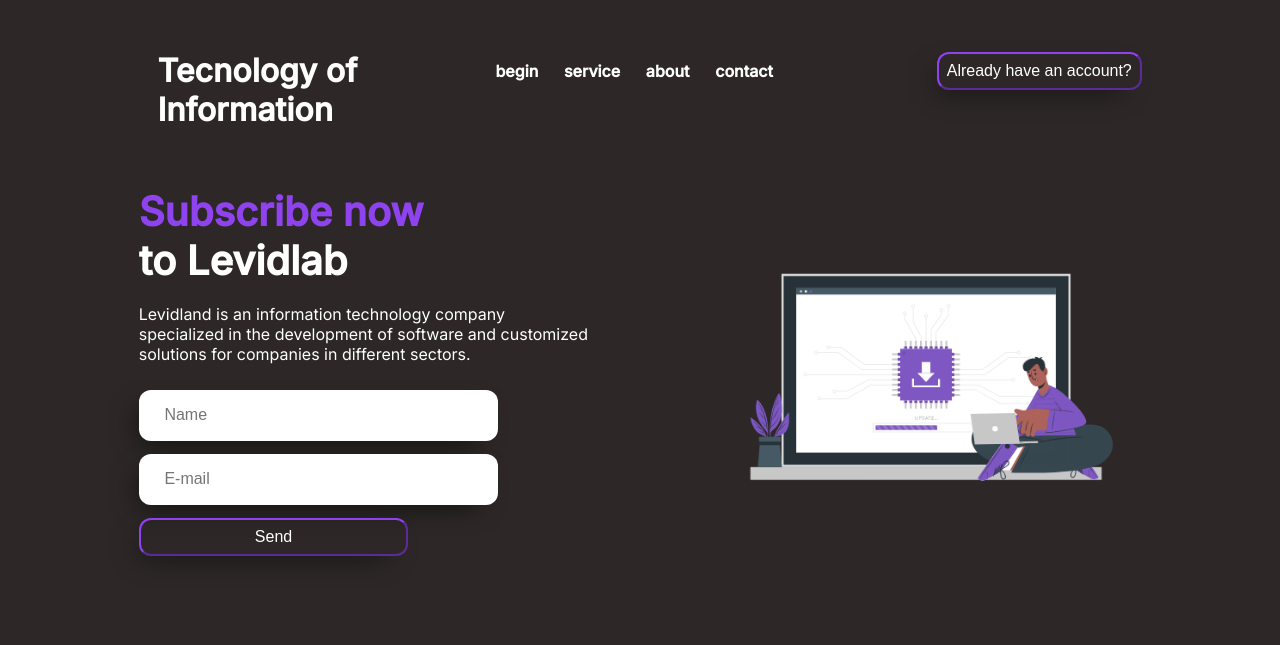
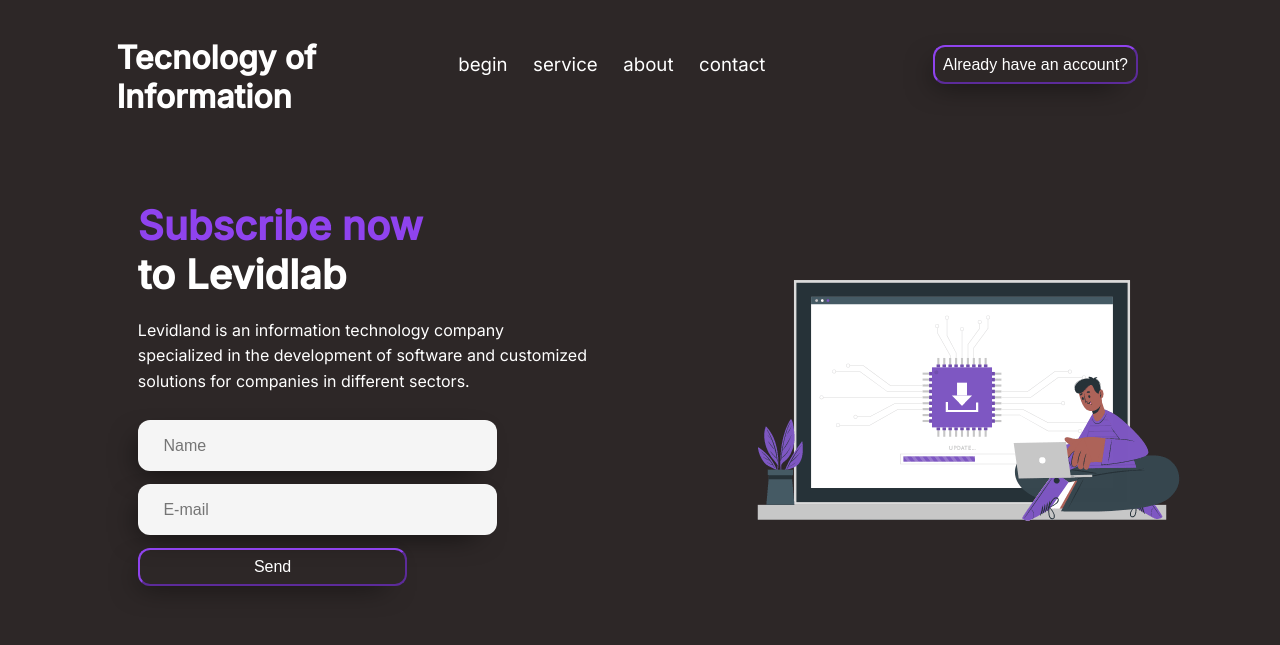
Before and after one commit to DEVLevid/LevidLab, a plain HTML site: page index.html in a window 1280 px wide. Drawn offline with Linux system fonts and the light colour scheme.

Commit message:
comitted changes

```diff
--- a/index.html
+++ b/index.html
@@ -20,12 +20,14 @@
                 <h1>Tecnology of<br>Information</h1>
             </div>
             <div class="head-rigth">
-                <h2><a>begin</a></h2>
-                <h2><a>service</a></h2>
-                <h2><a>about</a></h2>
-                <h2><a>contact</a></h2>
+                    <ul>begin</ul>
+                    <ul>service</ul>
+                    <ul>about</ul>
+                    <ul>contact</ul>
             </div>
-            <button class="head-btn">Already have an account?</button>
+            <div class="btn">
+                <button class="head-btn">Already have an account?</button>
+            </div>
     </header>
     <section>
             <div class="login-left">
@@ -49,7 +51,7 @@
                 </div>
             </div>
             <div class="login-rigth">
-                <img src="Firmware.gif" alt="Firmware">
+                <img class="firmware" src="Firmware.gif" alt="Firmware">
             </div>
     </section>
 
--- a/style.css
+++ b/style.css
@@ -8,22 +8,20 @@
 
 body {
     font-family: 'Inter', sans-serif;
-    height: 100vh;
-    width: 100%;
+    min-height: 100vh;
     background: #2d2727;
     color: white;
 }
 
 header {
-    height: 80px;
+    height: 20vw;
     display: flex;
     align-items: center;
     justify-content: space-evenly;
 }
 
 .title {
-    padding-top: 3rem;
-    padding-left: 3.5rem;
+    padding-top: 2rem;
     color: white;
     font-size: 12pt;
 }
@@ -32,16 +30,23 @@
     display: flex;
     align-items: center;
     justify-content: space-around;
-    font-size: 8pt;
+    font-size: 14pt;
     gap: 2rem;
 }
 
-h2 {
+ul {
     cursor: pointer;
     color: white;
 }
 
+ul:hover {
+    background-color: #8F43EE;
+    border-radius: 50%;
+    padding: 0.3rem;
+}
+
 .head-btn {
+    text-align: center;
     padding: 8px;
     background: none;
     color: white;
@@ -55,10 +60,11 @@
 }
 
 section {
+    width: 100vw;
     display: flex;
     align-items: center;
-    justify-content: center;
-    gap: 10px;
+    justify-content: space-evenly;
+    gap: 1rem;
 }
 
 .sub {
@@ -73,10 +79,7 @@
 .company {
     font-size: 12pt;
     padding-bottom: 2rem;
-}
-
-.login-rigth img {
-    width: 100%;
+    line-height: 2rem;
 }
 
 .field-text {
@@ -91,7 +94,7 @@
     border-radius: 12px;
     padding: 2rem;
     border: 2px;
-    color: #000000;a
+    color: #000000;
     background: whitesmoke;
     box-shadow: -10px 10px 29px -12px rgba(0, 0, 0, 0.75);
     font-size: 12pt;
```
